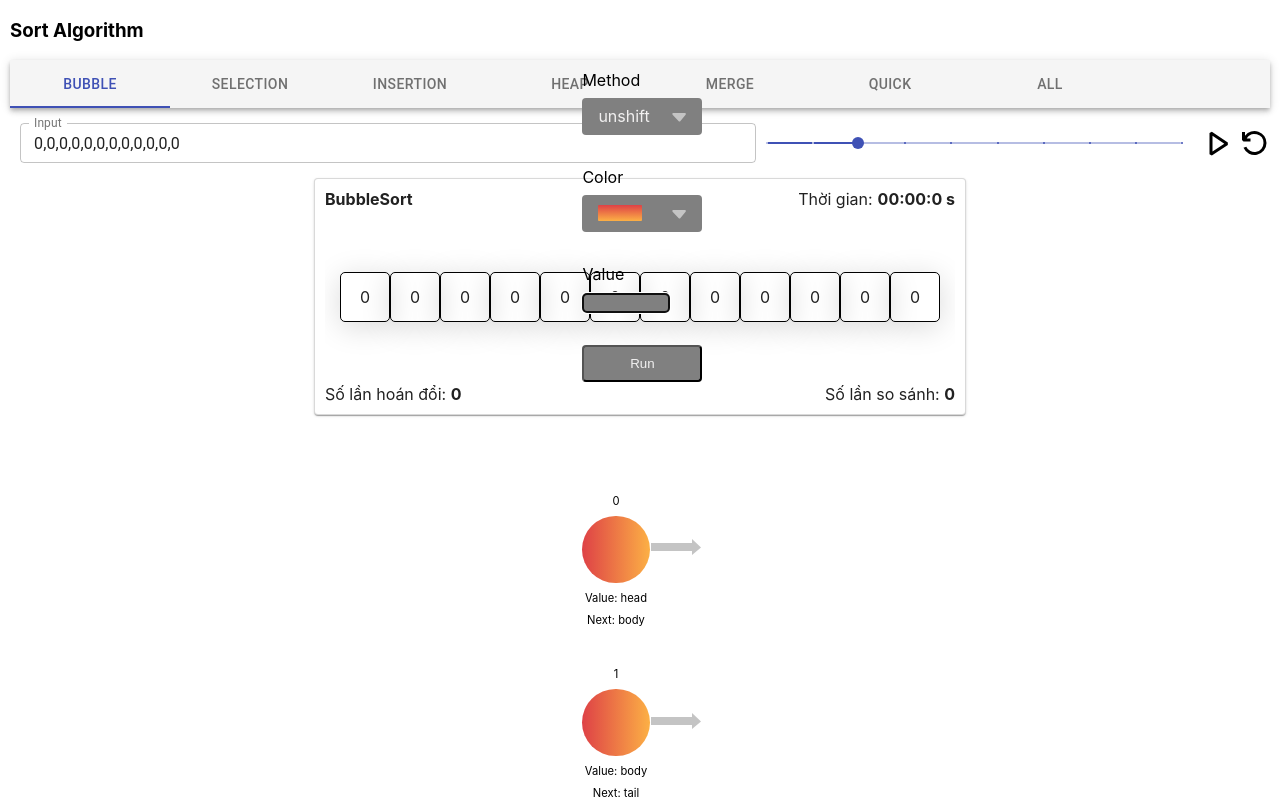
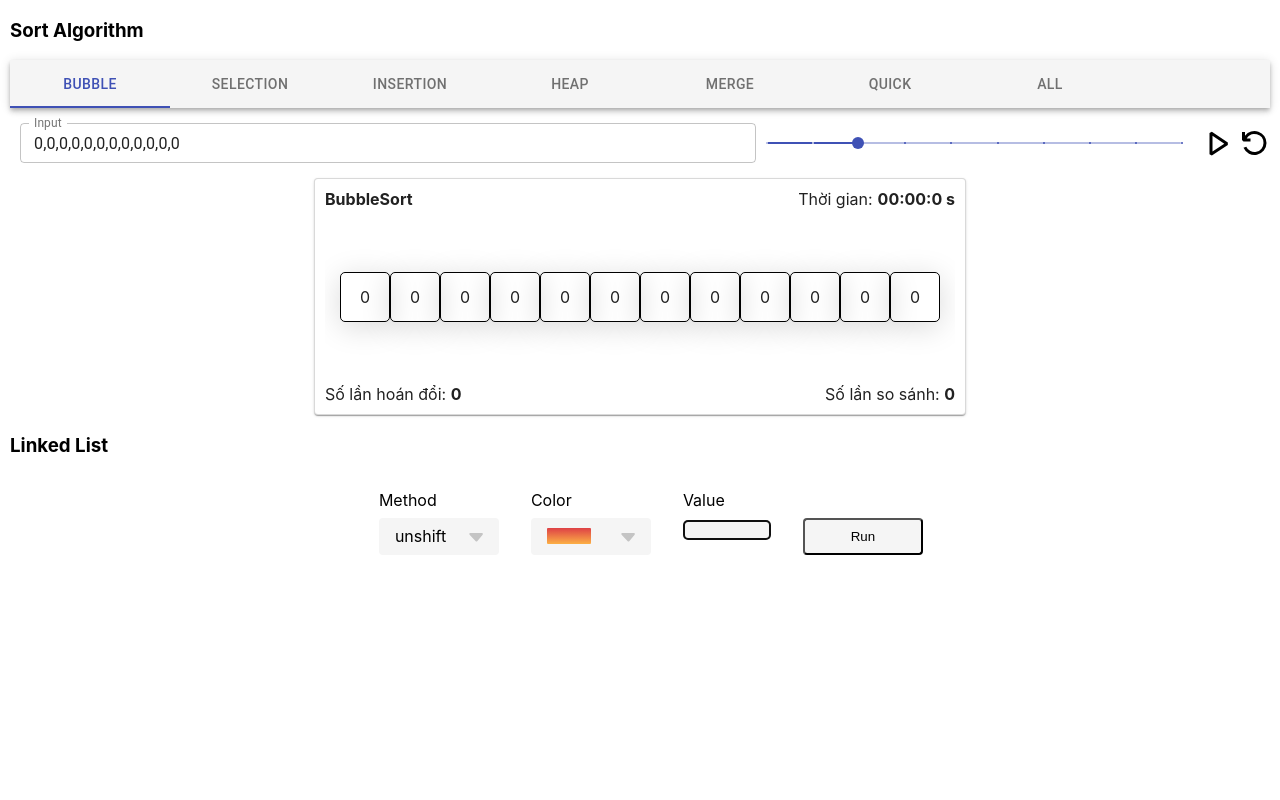
Before and after one commit to LeHaMinhTrungUIT/algorithm-visualizer, a React (Vite) app: page / in a window 1280 px wide. Shown: the top 800 px of the page. Built offline with nearby package versions, Linux system fonts and the light colour scheme.

Commit message:
fix linked list

```diff
--- a/src/App.jsx
+++ b/src/App.jsx
@@ -18,6 +18,7 @@ export default function App() {
       <NavBar />
       <Controller />
       <AlgoDisplay />
+      <h3>Linked List</h3>
       <Footer />
     </Container>
   );
--- a/src/components/LinkedList.jsx
+++ b/src/components/LinkedList.jsx
@@ -7,10 +7,6 @@ import { AnimateSharedLayout } from 'framer-motion';
 import '../styles/LinkedList.css';
 
 const initialList = new Model();
-// starting list
-initialList.push('head', 'linear-gradient(90deg, #de4146, #fcb045)');
-initialList.push('body', 'linear-gradient(90deg, #de4146, #fcb045)');
-initialList.push('tail', 'linear-gradient(90deg, #de4146, #fcb045)');
 
 export default function LinkedList () {
   // array of nodes
@@ -85,6 +81,7 @@ export default function LinkedList () {
   return (
     <div className='linked-list'>
       <div className='wrapper'>
+
         <ToolBar
           setCurrentMethod={setCurrentMethod}
           currentMethod={currentMethod}
--- a/src/styles/ColorsDropDown.css
+++ b/src/styles/ColorsDropDown.css
@@ -2,7 +2,7 @@
   position: relative;
   width: 7.5rem;
   height: 2.3rem;
-  background-color: gray;
+  background-color: #f5f5f5;
   border-radius: 4px;
   cursor: pointer;
 }
@@ -38,7 +38,7 @@
   align-items: center;
   width: 5.5rem;
   height: 2rem;
-  background-color: #222222;
+  background-color: #f5f5f5;
   padding: 0.5rem 1rem;
   margin-left: -40px;
 }
--- a/src/styles/MethodsDropDown.css
+++ b/src/styles/MethodsDropDown.css
@@ -3,7 +3,7 @@
   width: 7.5rem;
   /* have to change to be responsive */
   height: 2.3rem;
-  background-color: gray;
+  background-color: #f5f5f5;
   border-radius: 4px;
   cursor: pointer;
 }
@@ -16,7 +16,7 @@
 }
 
 .current-text {
-  color: rgb(241, 240, 240);
+  color: black;
 }
 
 .drop-opened {
@@ -39,12 +39,13 @@
 .method {
   width: 5.5rem;
   height: 2.3rem;
-  background-color: #222222;
+  background-color: #f5f5f5;
   padding: 0.5rem 1rem;
-  color: white;
+  color: black;
   margin-left: -40px;
 }
 
 .method:hover {
   background-color: #444444;
+  color: white;
 }
--- a/src/styles/ToolBar.css
+++ b/src/styles/ToolBar.css
@@ -1,8 +1,8 @@
 .tool-bar {
   display: grid;
-  grid-template-columns: repeat(auto-fill, minmax(3.75rem, 7.5rem));
+  grid-template-columns: auto auto auto auto;
   gap: 2rem;
-  padding: 5rem 0 7rem 0;
+  padding: 500px 0 7rem 0;
   margin-left: 2%;
 }
 
@@ -17,8 +17,8 @@
   height: 1rem;
   padding: 0.5rem 1rem;
   border-radius: 4px;
-  color: rgb(241, 240, 240);
-  background-color: gray;
+  color: black;
+  background-color: #f5f5f5;
   width: 5.5rem;
 }
 
@@ -30,8 +30,8 @@
   width: 7.5rem;
   height: 2.3rem;
   border-radius: 4px;
-  background-color: gray;
-  color: rgb(241, 240, 240);
+  background-color: #f5f5f5;
+  color: black;
 }
 
 .submit-container {
@@ -41,4 +41,5 @@
 
 .submit:hover {
   background-color: #444444;
+  color: white;
 }
```
